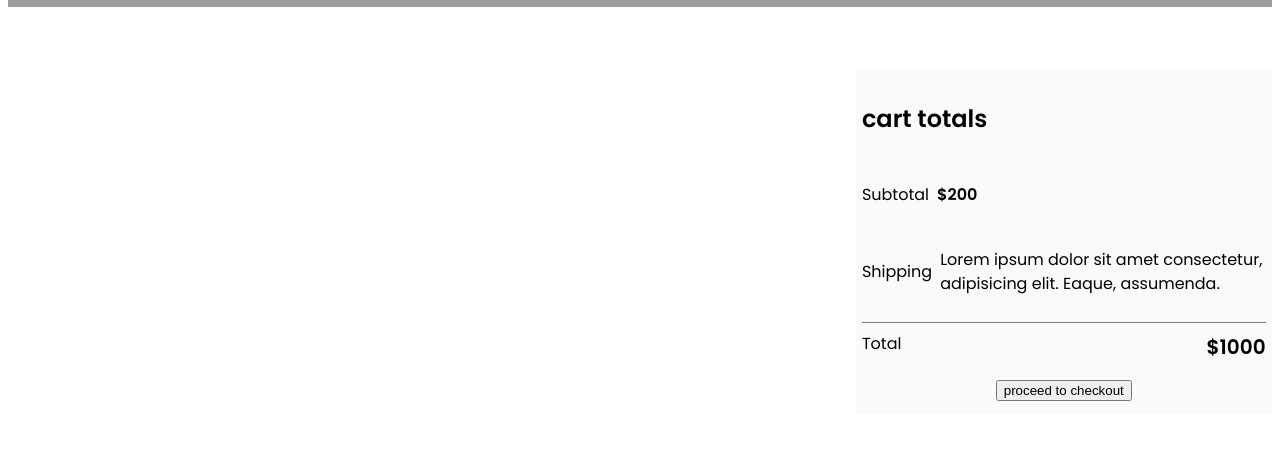
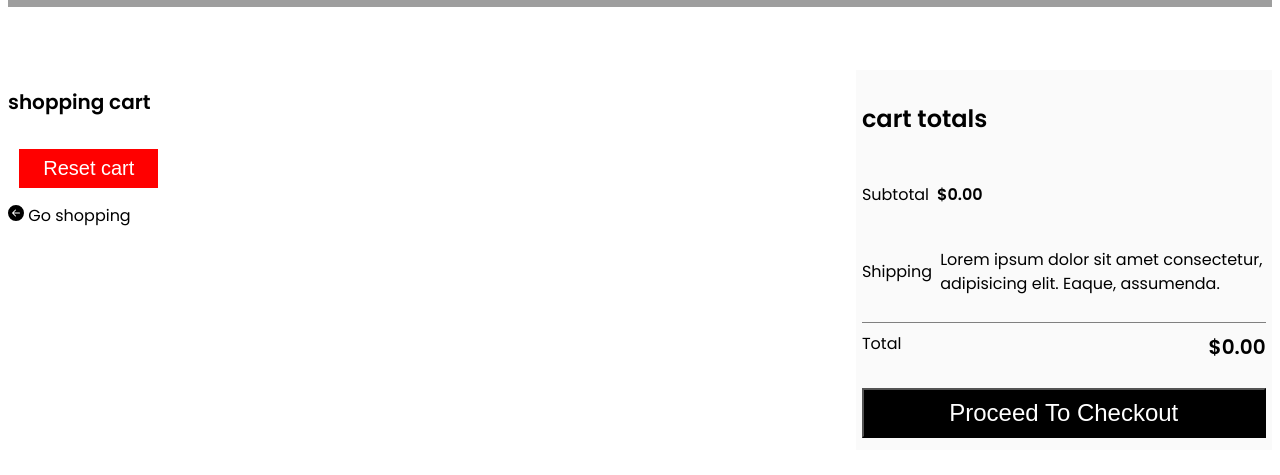
Before and after one commit to Harlihm/SHOPit, a React (Vite) app: page /cart in a window 1280 px wide. Shown: the part 325-800 px from the top of the page. Built offline with nearby package versions, Linux system fonts and the light colour scheme; grey boxes are pictures that could not be loaded.

Commit message:
persisto redux added

```diff
--- a/package.json
+++ b/package.json
@@ -17,7 +17,8 @@
     "react-icons": "^4.8.0",
     "react-redux": "^8.0.5",
     "react-router-dom": "^6.10.0",
-    "react-toastify": "^9.1.2"
+    "react-toastify": "^9.1.2",
+    "redux-persist": "^6.0.0"
   },
   "devDependencies": {
     "@types/react": "^18.0.28",
--- a/src/App.css
+++ b/src/App.css
@@ -363,6 +363,7 @@ color: gray;
  border: solid 1px  gray;
  height: 2rem;
  padding: 0.75rem;
+ margin: 16px;
  }
 
  .quantity-btn{
@@ -370,6 +371,7 @@ color: gray;
   align-items: center;
   gap: 0.75rem;
 font-weight: bold;
+color: black;
 
  }
  .quantity-btn button{
@@ -427,3 +429,63 @@ display: flex;
 padding-bottom: 0.6rem;
 
    }
+
+   .checkout-btn{
+    font-size: 1.5rem;
+    line-height: 1.5rem;
+    color: white;
+    width: 100%;
+    padding: 0.7rem 0;
+    margin-top: 0.6rem;
+    background: black;
+    cursor: pointer;
+    transition-duration: 300ms;
+
+
+   }
+
+   .checkout-btn:hover{
+
+    color: gray;
+    border: solid 1px gray;
+   }
+
+   .cart-saleswrapper{
+    display: flex;
+    align-items: center;
+    gap: 0.7rem;
+    margin-top: 0.7rem;
+    justify-content: space-between;
+   }
+
+   .cart-sales{
+    display: flex;
+    align-items: center;
+    gap: 0.5rem;
+   }
+   .removecart{
+    font-size: 1.25rem;
+    color: gray;
+    font-weight: 600;
+    cursor: pointer;
+    transition-duration: 300ms;
+   }
+
+   .removecart:hover{
+    color: red;
+   }
+
+   .resetcart{
+    color: white;
+    background: red;
+    border: transparent;
+    margin-top: 1rem;
+    margin-left: 0.7rem;
+    padding: 0.5rem 1.5rem;
+    font-size: 20px;
+    cursor: pointer;
+   }
+
+   .resetcart:hover{
+    background: rgb(108, 2, 2);
+   }
--- a/src/components/CartItem.jsx
+++ b/src/components/CartItem.jsx
@@ -1,9 +1,85 @@
+import { useDispatch, useSelector } from "react-redux";
+import { MdOutlineClose } from "react-icons/md"
+import { BsFillArrowLeftCircleFill } from "react-icons/bs";
+import { decrementQuantity, deleteItem, increamentQuantity, resetCart } from "../redux/shopitSlice";
+import { ToastContainer, toast } from "react-toastify";
+import { Link } from "react-router-dom";
 
 
 const CartItem = () => {
+const productData = useSelector((state)=> state.shopit.productData);
+const dispatch =useDispatch();
+
   return (
-    <div style={{width:"66.67%",paddingRight:"2.5rem"}}>
+    <div style={{display:"flex",alignItems:"flex-start",flexDirection:"column",width:"66.67%",paddingRight:"2.5rem"}}>
+      <div style={{width:"100%"}}>
+        <h2 style={{fontSize:"1.25rem",textAlign:"start"}}>shopping cart</h2>
 
+      </div>
+      <div>
+
+        {  productData.map((item)=>(
+            <div key={item._id} className="cart-saleswrapper">
+                <div className="cart-sales">
+                    <MdOutlineClose onClick={()=>dispatch(deleteItem(item._id))& toast.error(`${item.title} is removed`)} className="removecart"/>
+                    <img style={{width:"8rem", height:"8rem",objectFit:"cover"}}
+                     src={item.image} alt="prodcutimg" />
+                </div>
+                <h2 style={{width:"13rem",fontWeight:"normal",fontSize:"16px"}}>{item.title}</h2>
+                <p style={{width:"2.5rem"}}>${item.price}</p>
+                <div className="prod-quantity">
+          <p className="quanitiy">Quantity</p>
+          <div className="quantity-btn">
+          <button onClick={()=>dispatch(
+            decrementQuantity({
+                _id:item._id,
+                title: item.title,
+                image: item.image,
+                price: item.price,
+                quantity: 1,
+                description: item.description,
+
+            })
+          )}>-</button>
+          <span>{item.quantity}</span>
+          <button  onClick={()=>dispatch(
+            increamentQuantity({
+                _id:item._id,
+                title: item.title,
+                image: item.image,
+                price: item.price,
+                quantity: 1,
+                description: item.description,
+
+            })
+          )}>+</button>
+          </div>
+        </div>
+          <p style={{width:"3.5rem"}}>${item.quantity * item.price}</p>
+            </div>
+          ))
+        }
+      </div>
+      <button onClick={()=>dispatch(resetCart()) & toast.error("Your Cart Is Empty")} className="resetcart">
+        Reset cart
+      </button>
+      <Link  to="/">
+      <div style={{marginTop:"1rem"}}>
+        <BsFillArrowLeftCircleFill/> Go shopping
+      </div>
+      </Link>
+      <ToastContainer
+position="top-left"
+autoClose={2000}
+hideProgressBar={false}
+newestOnTop={false}
+closeOnClick
+rtl={false}
+pauseOnFocusLoss
+draggable
+pauseOnHover
+theme="light"
+/>
     </div>
   )
 }
--- a/src/components/Produc.jsx
+++ b/src/components/Produc.jsx
@@ -70,7 +70,7 @@ const location =useLocation();
        <div className="prod-quantity">
           <p className="quanitiy">Quantity</p>
           <div className="quantity-btn">
-          <button onClick={()=>setBaseQty(baseQty ===1? baseQty=1: baseQty-1)}>-</button>
+          <button  onClick={()=>setBaseQty(baseQty ===1? baseQty=1: baseQty-1)}>-</button>
           <span>{baseQty}</span>
           <button onClick={()=>setBaseQty(baseQty + 1)}>+</button>
           </div>
--- a/src/index.css
+++ b/src/index.css
@@ -16,3 +16,9 @@ padding: 0;
   -moz-osx-font-smoothing: grayscale;
   -webkit-text-size-adjust: 100%;
 }
+
+
+a{
+  color: black;
+  text-decoration: none;
+}
--- a/src/main.jsx
+++ b/src/main.jsx
@@ -2,13 +2,16 @@ import ReactDOM from 'react-dom/client'
 import App from './App.jsx'
 import './index.css'
 import { Provider } from 'react-redux';
-import { store } from './redux/store.jsx';
+import { store , persistor } from './redux/store.jsx';
 import 'react-toastify/dist/ReactToastify.css';
+import { PersistGate } from 'redux-persist/integration/react'
 // import { Store }
 
 
 ReactDOM.createRoot(document.getElementById('root')).render(
   <Provider store={ store }>
-    <App />
-  </Provider>,
+      <PersistGate loading={"loading"} persistor={persistor}>
+          <App />
+      </PersistGate>
+   </Provider>,
 )
--- a/src/pages/Cart.jsx
+++ b/src/pages/Cart.jsx
@@ -1,9 +1,25 @@
 // import { useSelector } from "react-redux"
 
+import { ToastContainer } from "react-toastify"
 import CartItem from "../components/CartItem"
+import { useSelector } from "react-redux"
+import { useEffect, useState } from "react";
 
 const Cart = () => {
-// const productData = useSelector((state)=> state.shopit.productData);
+
+  const productData =useSelector((state)=>state.shopit.productData);
+  const [totalAmt, setTotalAmt]=useState("");
+
+  useEffect(()=>{
+    let price =0;
+    productData.map((item)=>{
+      price +=item.price * item.quantity;
+      return price
+
+    });
+       setTotalAmt(price.toFixed(2));
+  },[productData]);
+
 
 
   return (
@@ -17,13 +33,13 @@ const Cart = () => {
                 <div className="prodItem-total">
                   <h2 style={{fontWeight:"bold ",textAlign:"start"}}>cart totals</h2>
                   <p style={{display:"flex",alignItems:"center",gap:"0.5rem" ,fontSize:"1rem",lineHeight:"1.5rem"}}>
-                    Subtotal {" "}
+                    Subtotal
                     <span style={{fontWeight:"bold"}}>
-                      ${200}
+                      ${totalAmt}
                     </span>
                   </p>
                   <p style={{display:"flex",alignItems:"center",gap:"0.5rem" ,fontSize:"1rem",lineHeight:"1.5rem"}}>
-                    Shipping {" "}
+                    Shipping
                     <span style={{textAlign:"start"}}>
                       Lorem ipsum dolor sit amet consectetur, adipisicing elit. Eaque, assumenda.
                     </span>
@@ -31,13 +47,25 @@ const Cart = () => {
                 </div>
                 <p style={{display:"flex", justifyContent:"space-between" ,marginTop:"0.6rem"}}>
 
-                  Total <span style={{fontSize:"1.25rem",fontWeight:"bold"}}> ${1000}</span>
+                  Total <span style={{fontSize:"1.25rem",fontWeight:"bold"}}> ${totalAmt}</span>
                 </p>
 
-                <button> proceed to checkout</button>
+                <button className="checkout-btn"> Proceed To Checkout</button>
               </div>
             </div>
             </div>
+            <ToastContainer
+position="top-left"
+autoClose={3000}
+hideProgressBar={false}
+newestOnTop={false}
+closeOnClick
+rtl={false}
+pauseOnFocusLoss
+draggable
+pauseOnHover
+theme="light"
+/>
     </div>
   )
 }
--- a/src/redux/store.jsx
+++ b/src/redux/store.jsx
@@ -1,10 +1,36 @@
-import { configureStore } from '@reduxjs/toolkit'
+import { configureStore } from '@reduxjs/toolkit';
+import {
+    persistStore,
+    persistReducer,
+    FLUSH,
+    REHYDRATE,
+    PAUSE,
+    PERSIST,
+    PURGE,
+    REGISTER,
+  } from 'redux-persist'
+  import storage from 'redux-persist/lib/storage'
 import shopitReducer from "./shopitSlice";
+
+const persistConfig = {
+    key: 'root',
+    version: 1,
+    storage,
+  };
+  const persistedReducer = persistReducer(persistConfig, shopitReducer)
 
 export const store = configureStore (
     {
         reducer:{
-            shopit : shopitReducer
-        },
+            shopit : persistedReducer
+        }, persistedReducer,
+        middleware: (getDefaultMiddleware) =>
+          getDefaultMiddleware({
+            serializableCheck: {
+              ignoredActions: [FLUSH, REHYDRATE, PAUSE, PERSIST, PURGE, REGISTER],
+            },
+          }),
     }
 )
+
+export let persistor = persistStore(store)
```
Also changed, not shown: 1 other file (tests, documents, lock files or other folders).
